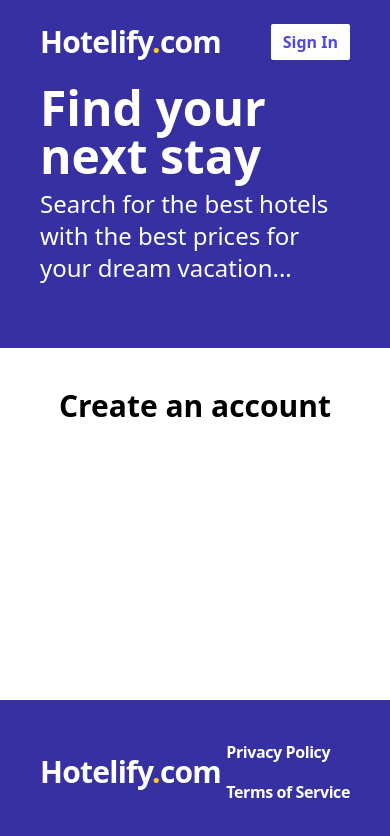
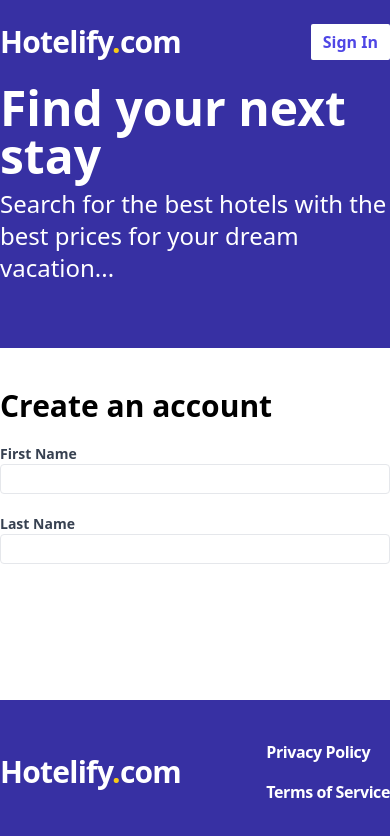
Before and after one commit to Kinshu-Learner/Hotelify, a React (Vite) app in the folder frontend/: page /register in a window 390 px wide. Shown: the top 836 px of the page. Built offline with nearby package versions, Linux system fonts and the light colour scheme.

Commit message:
Started with the register page, responsive issue

```diff
--- a/frontend/src/components/Footer.tsx
+++ b/frontend/src/components/Footer.tsx
@@ -1,7 +1,7 @@
 const Footer = ()=>{
     return (
         <div className="bg-indigo-800 py-10">
-            <div className="px-10 sm:px-20 xl:container mx-auto flex justify-between items-center">
+            <div className="container mx-auto flex justify-between items-center">
                 <span className="text-3xl text-white font-bold tracking-tight">
                     <span>Hotelify<span className='text-yellow-400'>.</span>com</span>
                 </span>
--- a/frontend/src/components/Header.tsx
+++ b/frontend/src/components/Header.tsx
@@ -3,7 +3,7 @@
 const Header = ()=>{
     return (
         <div className="bg-indigo-800 py-6">
-            <div className="px-10 sm:px-20 xl:container mx-auto flex justify-between">
+            <div className="container mx-auto flex justify-between">
                 <span className="text-3xl text-white font-bold tracking-tight">
                     <Link to="">Hotelify<span className='text-yellow-400'>.</span>com</Link>
                 </span>
--- a/frontend/src/components/Hero.tsx
+++ b/frontend/src/components/Hero.tsx
@@ -1,7 +1,7 @@
 const Hero = () => {
   return (
     <div className="bg-indigo-800 pb-16">
-        <div className="px-10 sm:px-20 xl:container mx-auto flex flex-col gap-2">
+        <div className="container mx-auto flex flex-col gap-2">
             <h1 className="text-5xl text-white font-bold">
                 Find your next stay
             </h1>
--- a/frontend/src/layouts/Layout.tsx
+++ b/frontend/src/layouts/Layout.tsx
@@ -11,7 +11,7 @@
         <div className="flex flex-col min-h-screen">
             <Header />
             <Hero />
-            <div className="px-10 sm:px-20 xl:container mx-auto py-10 flex-1">      {/* To be tested (center)*/}
+            <div className="container mx-auto py-10 flex-1">      {/* To be tested (center)*/}
                 {children}
             </div>
             <Footer />
--- a/frontend/src/pages/Register.tsx
+++ b/frontend/src/pages/Register.tsx
@@ -1,7 +1,30 @@
+import { useForm } from "react-hook-form";
+
+type RegisterFormData = {
+    firstName: string;
+    lastName: string;
+    email: string;
+    password: string;
+    confirmPassword: string;
+}
+
 const Register = ()=>{
+
+    const { register } = useForm<RegisterFormData>();
+
     return (
         <form className="flex flex-col gap-5">
             <h2 className="text-3xl font-bold">Create an account</h2>
+            <div className="flex flex-col md:flex-row gap-5">
+                <label className="text-gray-700 text-sm font-bold flex-1">
+                    First Name
+                    <input className="border rounded w-full py-1 px-2 font-normal" />
+                </label>
+                <label className="text-gray-700 text-sm font-bold flex-1">
+                    Last Name
+                    <input className="border rounded w-full py-1 px-2 font-normal" />
+                </label>
+            </div>
         </form>
     )
 }
--- a/frontend/tailwind.config.js
+++ b/frontend/tailwind.config.js
@@ -4,7 +4,9 @@
   theme: {
     extend: {},
     container: {
-      padding: "10rem",
+      padding: {
+        md: "10rem",
+      },
     }
   },
   plugins: [],
```
